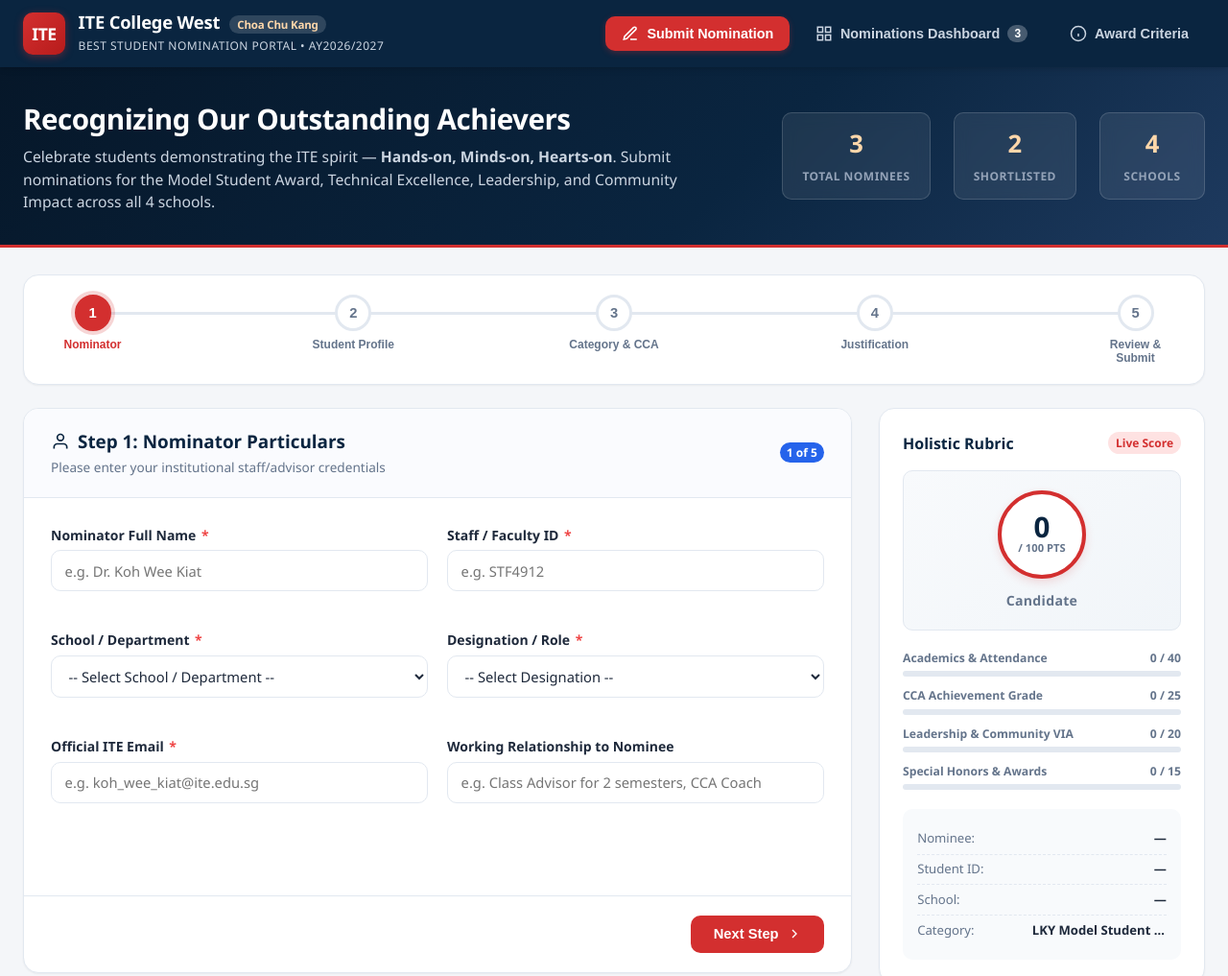
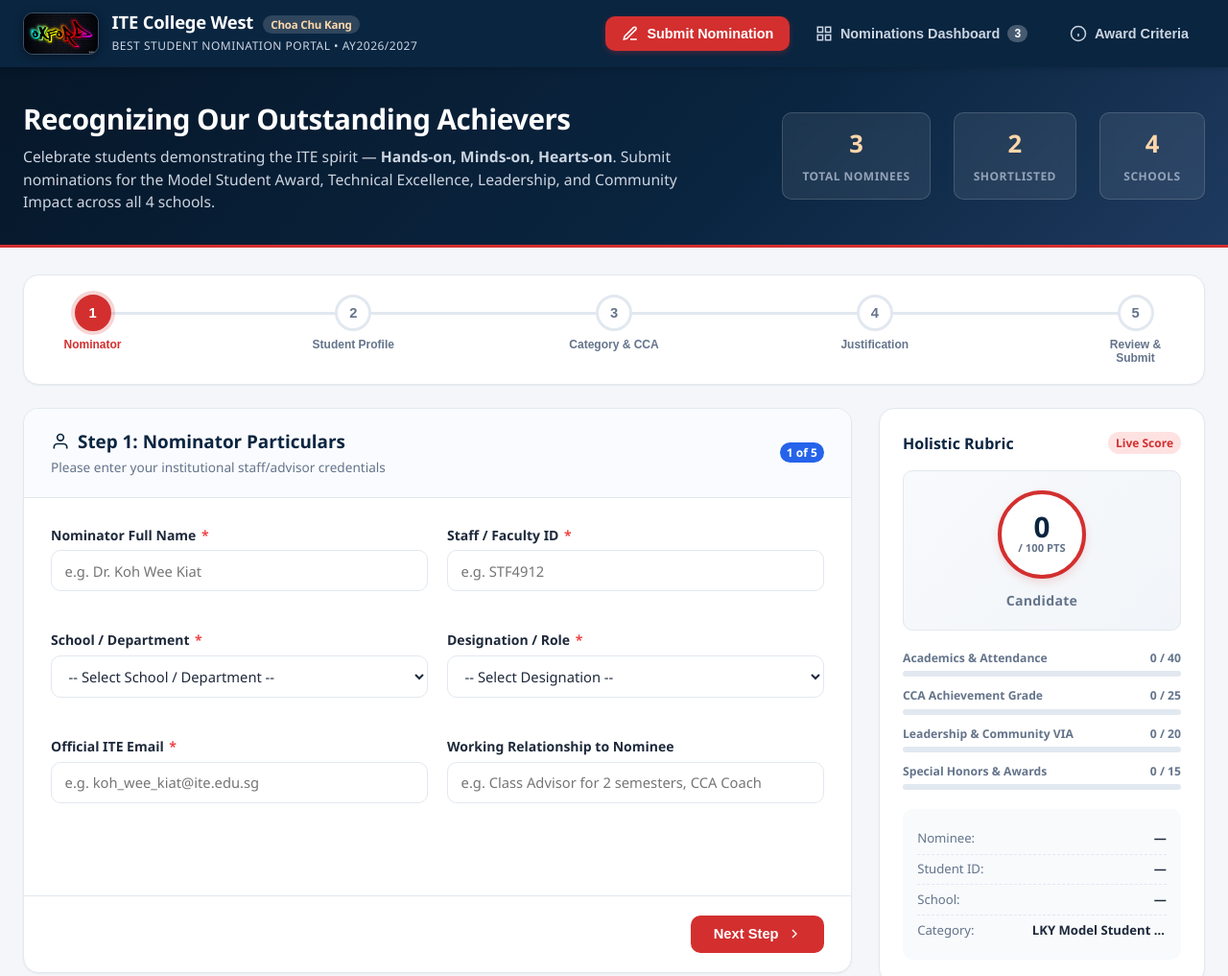
Before and after one commit to SamuelLiewITE/Test, a plain HTML site: page index.html in a window 1280 px wide. Shown: the top 1017 px of the page at 96% size. Drawn offline with Linux system fonts and the light colour scheme.

Commit message:
Update branding: replace ITE shield with custom Oxford neon logo

```diff
--- a/index.html
+++ b/index.html
@@ -4,6 +4,7 @@
   <meta charset="UTF-8">
   <meta name="viewport" content="width=device-width, initial-scale=1.0">
   <title>ITE College West - Best Student Nomination Portal</title>
+  <link rel="icon" type="image/png" href="logo.png">
   <meta name="description" content="Official Best Student Nomination System for ITE College West. Recognizing excellence in academics, leadership, technical skill, and community impact.">
   <style>
     /* ==========================================================================
@@ -99,19 +100,20 @@
       color: inherit;
     }
 
-    .brand-logo-shield {
-      width: 44px;
+    .brand-logo-img {
       height: 44px;
-      background: linear-gradient(135deg, var(--ite-red) 0%, #b71c1c 100%);
+      width: auto;
+      max-width: 95px;
       border-radius: var(--radius-md);
-      display: flex;
-      align-items: center;
-      justify-content: center;
-      box-shadow: 0 2px 8px rgba(211, 47, 47, 0.4);
-      color: white;
-      font-weight: 800;
-      font-size: 1.1rem;
-      letter-spacing: -0.5px;
+      box-shadow: 0 2px 8px rgba(0, 0, 0, 0.4);
+      object-fit: cover;
+      display: block;
+      border: 1px solid rgba(255, 255, 255, 0.2);
+      transition: transform 0.2s ease;
+    }
+
+    .brand-logo-img:hover {
+      transform: scale(1.04);
     }
 
     .brand-info h1 {
@@ -1306,7 +1308,7 @@
   <header class="top-navbar">
     <div class="nav-container">
       <div class="brand-wrapper">
-        <div class="brand-logo-shield" title="Institute of Technical Education">ITE</div>
+        <img src="logo.png" alt="Logo" class="brand-logo-img" title="Oxford" />
         <div class="brand-info">
           <h1>ITE College West <span class="campus-pill">Choa Chu Kang</span></h1>
           <span class="sub-badge">Best Student Nomination Portal • AY2026/2027</span>
```
Also changed, not shown: logo.png (added).
